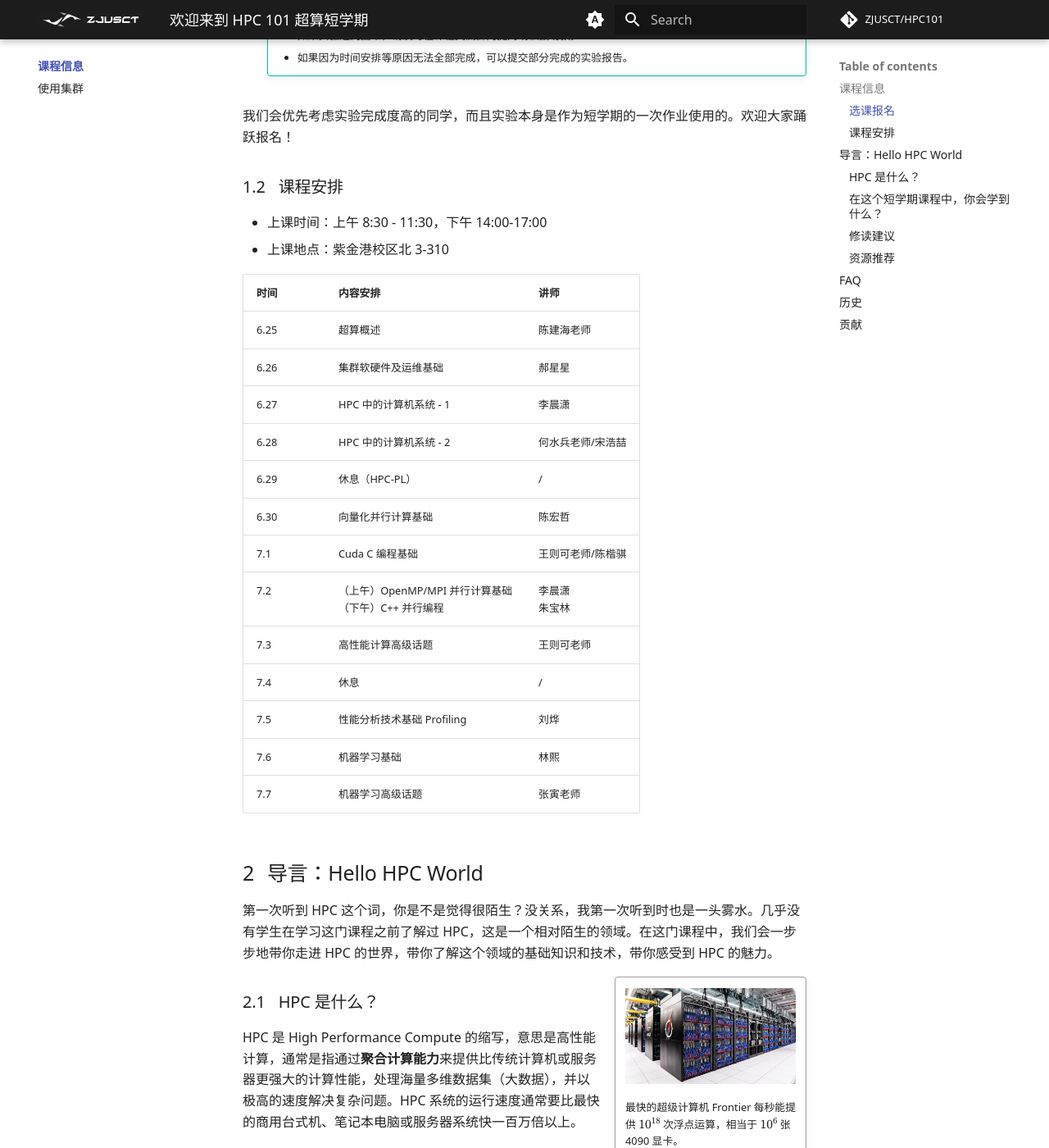
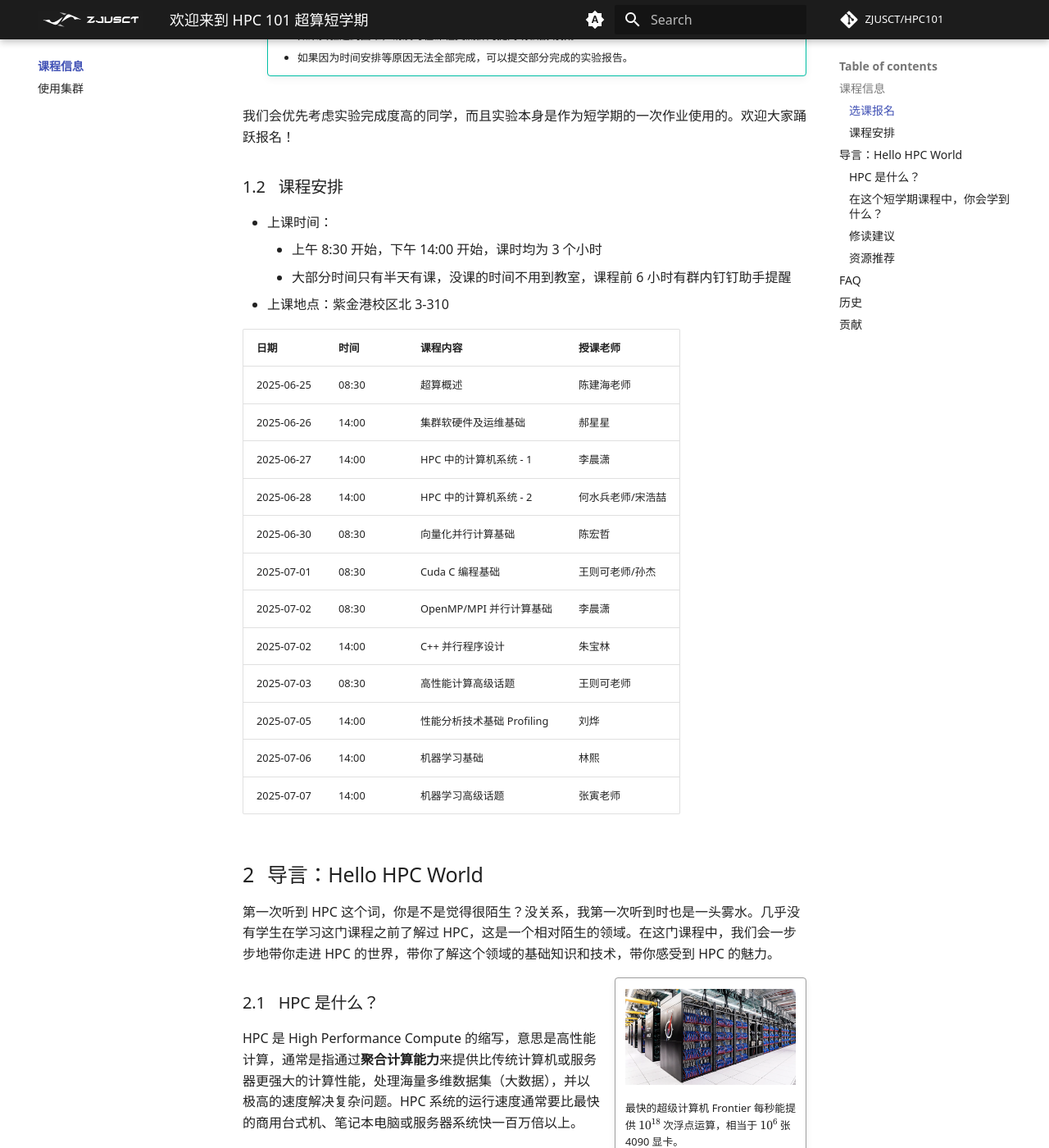
Before and after one commit to wys917/HPC101, an MkDocs documentation site: the page built from docs/index.md, in a window 1280 px wide and 1400 px high, scrolled down 1538 px. Shown: the whole window at 82% size. Built offline with MkDocs 1.6.1 and Material for MkDocs 9.7.7, drawn with Linux system fonts in a browser that asks for light colours; emoji names are drawn with the system emoji font; some web fonts are replaced; comment, search, counter and statistics services are not loaded.

Commit message:
docs: refresh cirriculum

```diff
--- a/docs/index.md
+++ b/docs/index.md
@@ -57,24 +57,25 @@ HPC 101 可以用来申请替代计算机学院非计科专业的短学期课程
 
 ### 课程安排
 
-- 上课时间：上午 8:30 - 11:30，下午 14:00-17:00
+- 上课时间：
+    - 上午 8:30 开始，下午 14:00 开始，课时均为 3 个小时
+    - 大部分时间只有半天有课，没课的时间不用到教室，课程前 6 小时有群内钉钉助手提醒
 - 上课地点：紫金港校区北 3-310
 
-| 时间 | 内容安排                   | 讲师            |
-| ---- | -------------------------- | --------------- |
-| 6.25  | 超算概述                   | 陈建海老师      |
-| 6.26  | 集群软硬件及运维基础       | 郝星星          |
-| 6.27  | HPC 中的计算机系统 - 1       | 李晨潇 |
-| 6.28  | HPC 中的计算机系统 - 2       | 何水兵老师/宋浩喆    |
-| 6.29  | 休息（HPC-PL）             | /               |
-| 6.30  | 向量化并行计算基础         | 陈宏哲            |
-| 7.1  | Cuda C 编程基础            | 王则可老师/陈楷骐 |
-| 7.2  | （上午）OpenMP/MPI 并行计算基础<br>（下午）C++ 并行编程    | 李晨潇<br>朱宝林     |
-| 7.3  | 高性能计算高级话题         | 王则可老师      |
-| 7.4 | 休息                       | /               |
-| 7.5 | 性能分析技术基础 Profiling   | 刘烨          |
-| 7.6 | 机器学习基础             | 林熙        |
-| 7.7 | 机器学习高级话题           | 张寅老师        |
+| 日期           | 时间     | 课程内容                   | 授课老师               |
+| -------------- | -------- | -------------------------- | ---------------------- |
+| 2025-06-25     | 08:30    | 超算概述                  | 陈建海老师             |
+| 2025-06-26     | 14:00    | 集群软硬件及运维基础       | 郝星星                 |
+| 2025-06-27     | 14:00    | HPC 中的计算机系统 - 1     | 李晨潇                 |
+| 2025-06-28     | 14:00    | HPC 中的计算机系统 - 2     | 何水兵老师/宋浩喆      |
+| 2025-06-30     | 08:30    | 向量化并行计算基础         | 陈宏哲                 |
+| 2025-07-01     | 08:30    | Cuda C 编程基础            | 王则可老师/孙杰        |
+| 2025-07-02     | 08:30    | OpenMP/MPI 并行计算基础    | 李晨潇                 |
+| 2025-07-02     | 14:00    | C++ 并行程序设计           | 朱宝林                 |
+| 2025-07-03     | 08:30    | 高性能计算高级话题         | 王则可老师             |
+| 2025-07-05     | 14:00    | 性能分析技术基础 Profiling | 刘烨                   |
+| 2025-07-06     | 14:00    | 机器学习基础              | 林熙                   |
+| 2025-07-07     | 14:00    | 机器学习高级话题          | 张寅老师               |
 
 ## 导言：Hello HPC World
 
```
